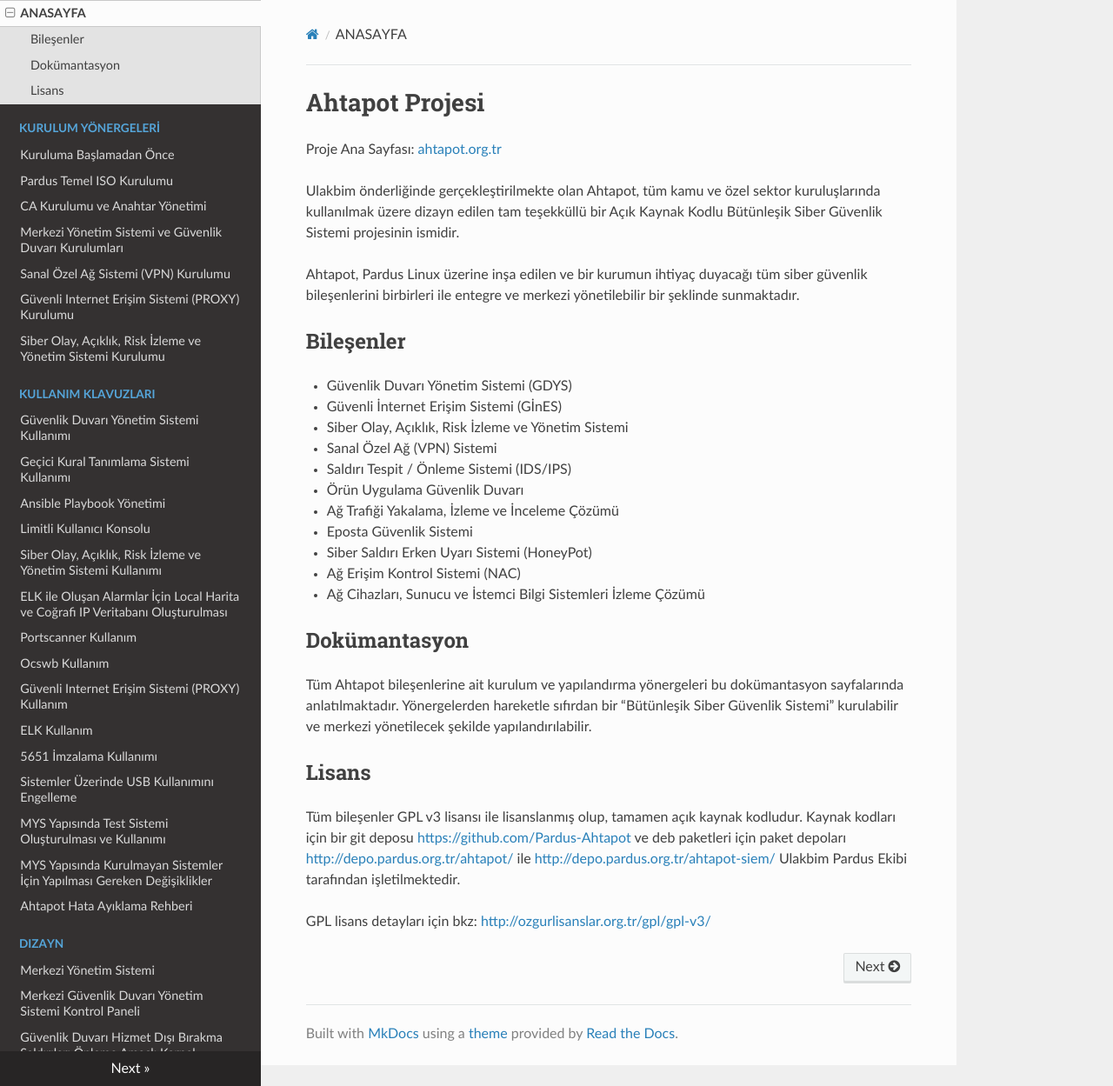
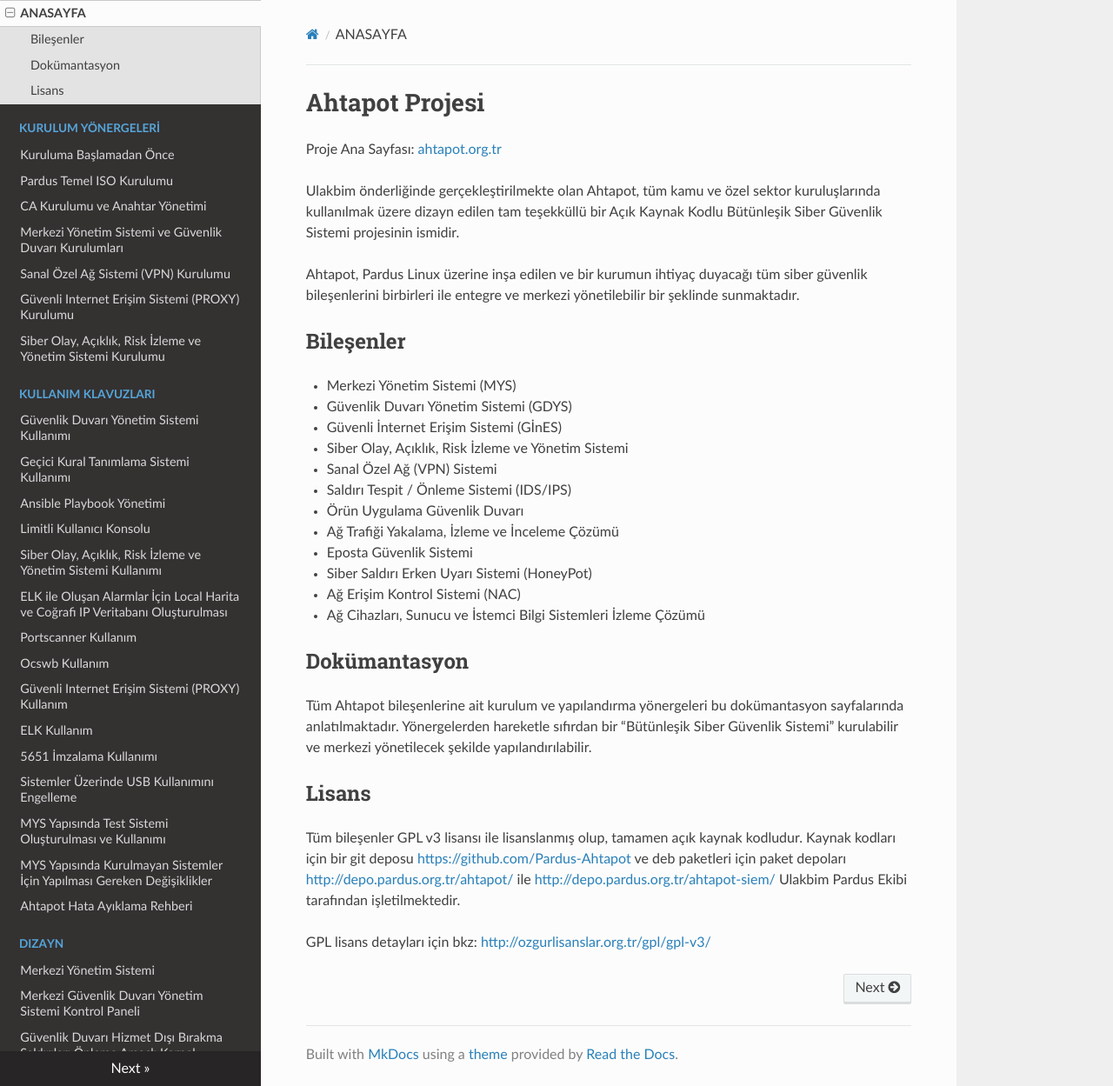
Before and after one commit to Pardus-Ahtapot/Dokumanlar, an MkDocs documentation site: the page built from docs/index.md, in a window 1280 px wide and 1249 px high. Shown: the whole window at 87% size. Built offline with MkDocs 1.6.1, drawn with Linux system fonts in a browser that asks for light colours; nearby versions of some CDN libraries; old or Windows-style settings are respelled for this version of MkDocs.

Commit message:
merkezi yönetim sisteminin bileşen olarak eklendi
Proje tanımında yer almasa da merkezi yönetim sisteminin ayrı bir bileşen olarak ele alınması gerektiği değerlendirilmektedir.

```diff
--- a/docs/index.md
+++ b/docs/index.md
@@ -8,6 +8,7 @@ Ahtapot, Pardus Linux üzerine inşa edilen ve bir kurumun ihtiyaç duyacağı t
 
 ## Bileşenler
 
+* Merkezi Yönetim Sistemi (MYS)
 * Güvenlik Duvarı Yönetim Sistemi (GDYS)
 * Güvenli İnternet Erişim Sistemi (GİnES)
 * Siber Olay, Açıklık, Risk İzleme ve Yönetim Sistemi
```
